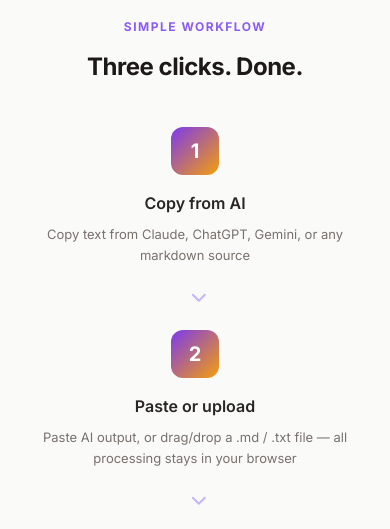
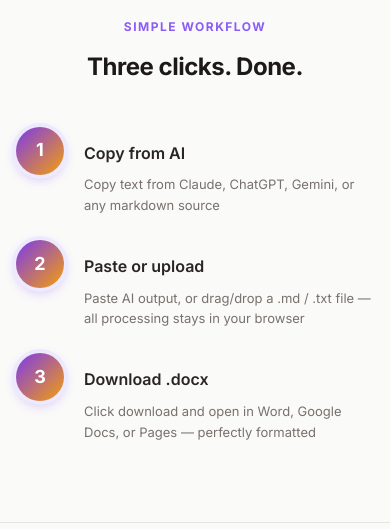
Before and after one commit to pbot-9000-max/Paste-to-Docs, a browser extension: page index.html in a window 390 px wide. Shown: the part 3550-4079 px from the top of the page. Drawn offline with Linux system fonts and the light colour scheme; a script that the page names is missing.

Commit message:
Redesign steps section with animated timeline

```diff
--- a/index.html
+++ b/index.html
@@ -213,27 +213,35 @@
     <section class="steps-section">
       <div class="section-label">Simple workflow</div>
       <h2>Three clicks. Done.</h2>
-      <div class="steps">
-        <div class="step">
+      <div class="steps-timeline">
+        <div class="step-timeline-item">
+          <div class="step-marker">
             <div class="step-number">1</div>
+            <div class="step-connector"></div>
+          </div>
+          <div class="step-content">
             <h3>Copy from AI</h3>
             <p>Copy text from Claude, ChatGPT, Gemini, or any markdown source</p>
           </div>
-        <div class="step-divider">
-          <svg width="24" height="24" viewBox="0 0 24 24" fill="none" stroke="currentColor" stroke-width="2" stroke-linecap="round" stroke-linejoin="round"><polyline points="9 18 15 12 9 6"/></svg>
         </div>
-        <div class="step">
+        <div class="step-timeline-item">
+          <div class="step-marker">
             <div class="step-number">2</div>
+            <div class="step-connector"></div>
+          </div>
+          <div class="step-content">
             <h3>Paste or upload</h3>
             <p>Paste AI output, or drag/drop a .md / .txt file — all processing stays in your browser</p>
           </div>
-        <div class="step-divider">
-          <svg width="24" height="24" viewBox="0 0 24 24" fill="none" stroke="currentColor" stroke-width="2" stroke-linecap="round" stroke-linejoin="round"><polyline points="9 18 15 12 9 6"/></svg>
         </div>
-        <div class="step">
+        <div class="step-timeline-item">
+          <div class="step-marker">
             <div class="step-number">3</div>
+          </div>
+          <div class="step-content">
             <h3>Download .docx</h3>
             <p>Click download and open in Word, Google Docs, or Pages — perfectly formatted</p>
+          </div>
         </div>
       </div>
     </section>
--- a/style.css
+++ b/style.css
@@ -891,51 +891,83 @@ textarea::placeholder {
   text-align: center;
 }
 
-.steps {
+.steps-timeline {
+  display: flex;
+  justify-content: center;
+  gap: 0;
+  max-width: 900px;
+  margin: 0 auto;
+}
+
+.step-timeline-item {
+  display: flex;
+  flex-direction: column;
+  align-items: center;
+  flex: 1;
+  position: relative;
+}
+
+.step-marker {
   display: flex;
   align-items: center;
   justify-content: center;
-  gap: 24px;
-  max-width: 800px;
-  margin: 0 auto;
+  width: 100%;
+  position: relative;
+  margin-bottom: 20px;
 }
 
-.step {
-  flex: 1;
+.step-connector {
+  position: absolute;
+  top: 50%;
+  left: calc(50% + 28px);
+  width: calc(100% - 56px);
+  height: 2px;
+  background: linear-gradient(90deg, var(--violet-300), var(--violet-200));
+  transform: translateY(-50%);
+}
+
+.step-timeline-item:last-child .step-connector {
+  display: none;
+}
+
+.step-number {
+  width: 56px;
+  height: 56px;
+  display: flex;
+  align-items: center;
+  justify-content: center;
+  font-size: 22px;
+  font-weight: 700;
+  color: #fff;
+  background: linear-gradient(135deg, var(--violet-600), var(--amber-500));
+  border-radius: 50%;
+  position: relative;
+  z-index: 1;
+  box-shadow: 0 0 0 4px var(--violet-100), 0 4px 12px rgba(124, 58, 237, 0.3);
+  transition: transform 0.3s, box-shadow 0.3s;
+}
+
+.step-timeline-item:hover .step-number {
+  transform: scale(1.1);
+  box-shadow: 0 0 0 4px var(--violet-100), 0 6px 20px rgba(124, 58, 237, 0.4);
+}
+
+.step-content {
   text-align: center;
   max-width: 240px;
 }
 
-.step-number {
-  width: 48px;
-  height: 48px;
-  margin: 0 auto 16px;
-  display: flex;
-  align-items: center;
-  justify-content: center;
-  font-size: 20px;
-  font-weight: 700;
-  color: #fff;
-  background: linear-gradient(135deg, var(--violet-600), var(--amber-500));
-  border-radius: var(--radius-md);
-}
-
-.step h3 {
+.step-content h3 {
   font-size: 16px;
   font-weight: 600;
   color: var(--gray-800);
   margin-bottom: 8px;
 }
 
-.step p {
+.step-content p {
   font-size: 13px;
   color: var(--gray-500);
   line-height: 1.6;
-}
-
-.step-divider {
-  color: var(--violet-300);
-  flex-shrink: 0;
 }
 
 /* ── Footer ──────────────────────────────────────────── */
@@ -991,17 +1023,39 @@ footer {
     font-size: 15px;
   }
 
-  .steps {
+  .steps-timeline {
     flex-direction: column;
-    gap: 16px;
+    gap: 24px;
+    align-items: flex-start;
+    max-width: 400px;
   }
 
-  .step {
-    max-width: 100%;
+  .step-timeline-item {
+    flex-direction: row;
+    align-items: flex-start;
+    gap: 20px;
+    width: 100%;
   }
 
-  .step-divider {
-    transform: rotate(90deg);
+  .step-marker {
+    width: auto;
+    margin-bottom: 0;
+  }
+
+  .step-connector {
+    display: none;
+  }
+
+  .step-content {
+    text-align: left;
+    max-width: none;
+    padding-top: 14px;
+  }
+
+  .step-number {
+    width: 48px;
+    height: 48px;
+    font-size: 18px;
   }
 
   .feature-grid {
@@ -1110,6 +1164,10 @@ footer {
   border-color: #3b2a5e;
 }
 
+[data-theme="dark"] .step-connector {
+  background: linear-gradient(90deg, #3b2a5e, #5b21b6);
+}
+
 [data-theme="dark"] footer {
   border-color: #292524;
 }
```
Lines whose indentation alone changed are shown as unchanged.
